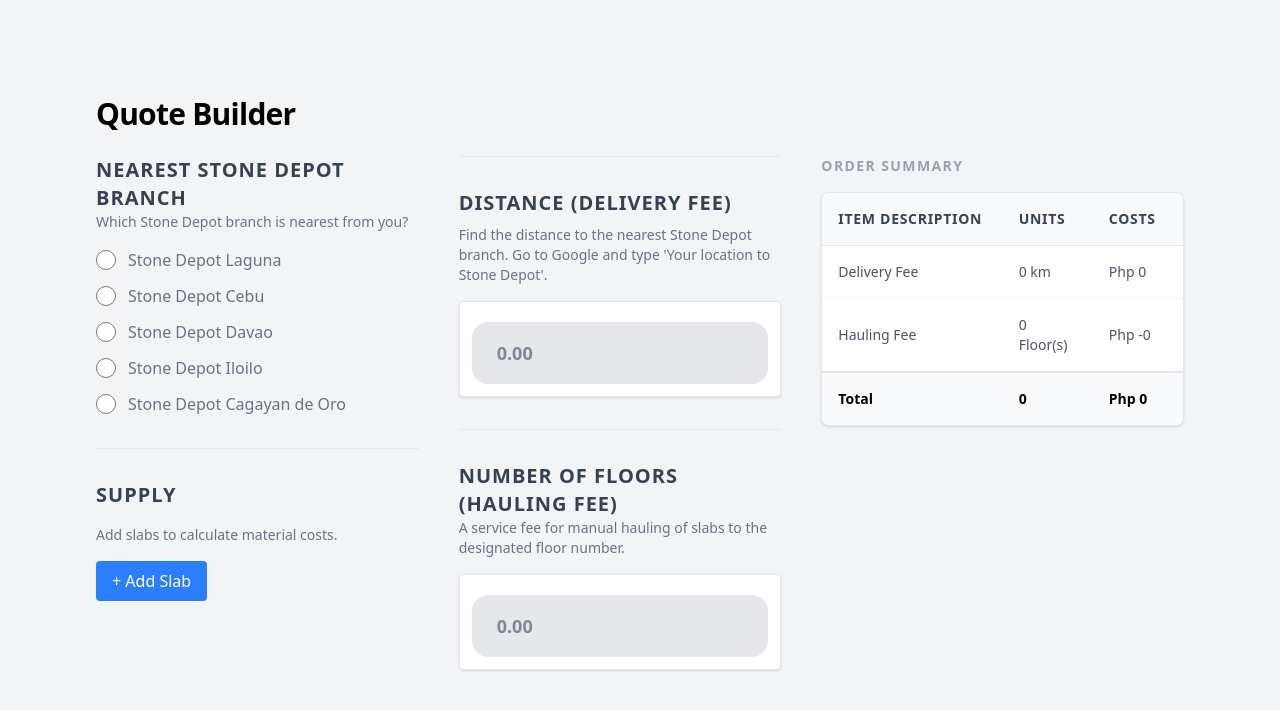
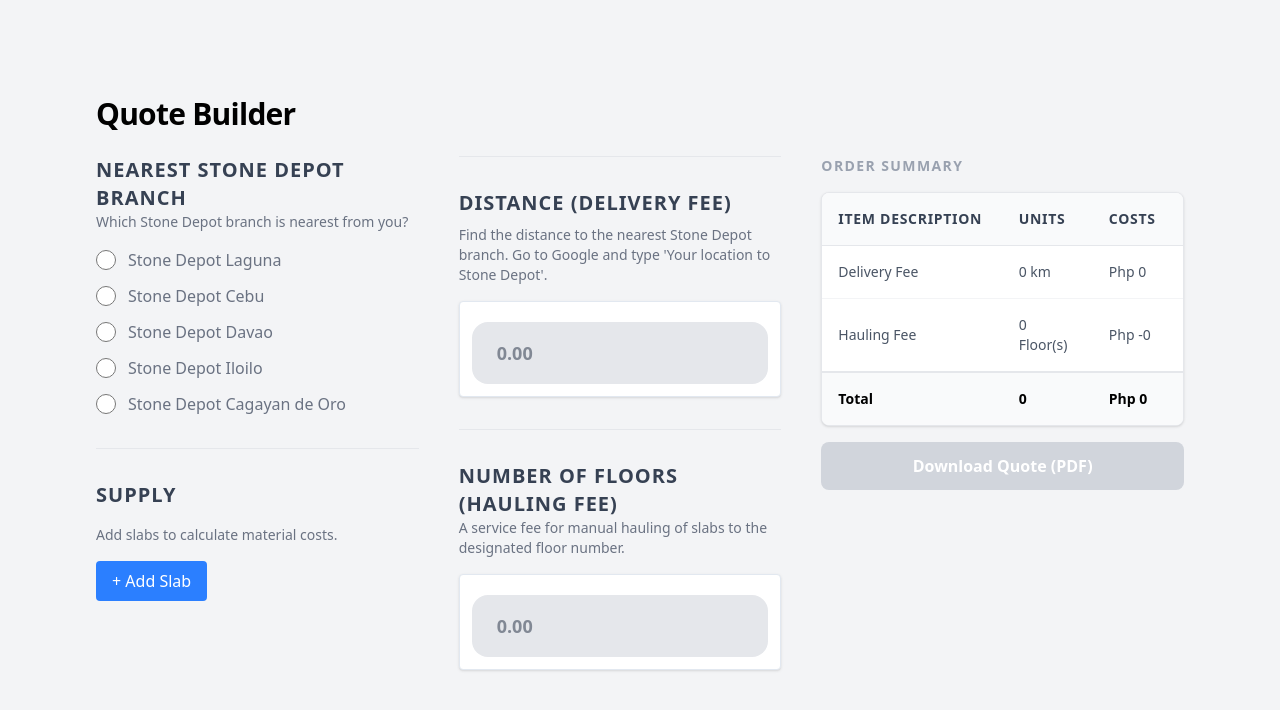
Before and after one commit to mktgstonedepot-afk/slab-calculator, a React (Vite) app: page / in a window 1280 px wide. Shown: the top 710 px of the page. Built offline with nearby package versions, Linux system fonts and the light colour scheme.

Commit message:
Fifth Commit

```diff
--- a/package.json
+++ b/package.json
@@ -14,6 +14,8 @@
   "dependencies": {
     "@tailwindcss/vite": "^4.1.18",
     "gh-pages": "^6.3.0",
+    "jspdf": "^4.0.0",
+    "jspdf-autotable": "^5.0.7",
     "react": "^19.2.0",
     "react-dom": "^19.2.0",
     "tailwindcss": "^4.1.18"
--- a/src/App.jsx
+++ b/src/App.jsx
@@ -5,8 +5,13 @@ import DataTable from "./components/Table";
 import DeliveryCard from "./components/Delivery-Card";
 import RadioGroup from "./components/Radio-Group";
 import { BRAND_PRICE } from "./prices";
+import jsPDF from "jspdf";
+import autoTable from "jspdf-autotable";
 
 function App() {
+
+
+
   const [cards, setCards] = useState([]);
   const [activeId, setActiveId] = useState(null);
   const [slabData, setSlabData] = useState({});
@@ -85,6 +90,7 @@ function App() {
   const calculatedDeliveryFee = numDistance <= 13 ? numDistance * 130 : numDistance * 70;
   const calculatedHaulingFee = (numFloors-1) * totalSlabCount * 500;
 
+
   // Build Slab Rows
   const slabRows = Object.entries(slabData).map(([id, slab]) => {
     const qty = Number(slab.number) || 0;
@@ -131,6 +137,50 @@ function App() {
     { title: 'Units', key: 'units', flex: 1 },
     { title: 'Costs', key: 'costs', flex: 1 },
   ];
+
+  const handleDownloadPDF = () => {
+    const doc = new jsPDF()
+    const title = "Stone Depot Quote Summary"
+    const padding = 20
+    const titleWidth = doc.getTextWidth(title)
+    const center = (doc.internal.pageSize.width / 2) - (titleWidth/2)
+    doc.text(title,center,padding)
+
+    doc.setFontSize(12)
+    const branchName = String(currentBranch || "Laguna").toUpperCase();
+    doc.text(`Branch: ${branchName}`, 14, 32);
+    doc.text(`Date: ${new Date().toLocaleDateString()}`, 14, 40);
+
+    autoTable(doc, {
+  startY: 50,
+  head: [['Item Description', 'Units', 'Cost']],
+  body: [
+    ...finalTableData.map((val) => [
+      String(val?.name || "N/A"),
+      String(val?.units || "0"),
+      String(val?.costs || "0")
+    ]),
+    // Add the Total Row here
+    [
+      {
+        content: 'GRAND TOTAL',
+        colSpan: 2,
+        styles: { halign: 'right', fontStyle: 'bold' }
+      },
+      {
+        content: `Php ${grandTotal.toLocaleString()}`,
+        styles: { fontStyle: 'bold', fillColor: [240, 240, 240] }
+      }
+    ]
+  ],
+  theme: 'grid',
+  });
+
+    const fileName = `Quote_${branchName}_${new Date().toLocaleDateString()}.pdf`
+    doc.save(fileName)
+
+  };
+
 
   return (
     <div className="min-h-screen bg-gray-100 p-8 md:p-24 text-black">
@@ -218,7 +268,15 @@ function App() {
                 costs: `Php ${grandTotal.toLocaleString()}`
               }}
             />
+            <button
+            onClick={handleDownloadPDF}
+            disabled={cards.length === 0} // Only allow download if there's data
+            className="w-full mt-4 bg-green-600 hover:bg-green-700 text-white font-bold py-3 rounded-lg transition-colors disabled:bg-gray-300 disabled:cursor-not-allowed"
+          >
+            Download Quote (PDF)
+        </button>
           </div>
+
         </div>
       </div>
     </div>
```
Also changed, not shown: 1 other file (tests, documents, lock files or other folders).
